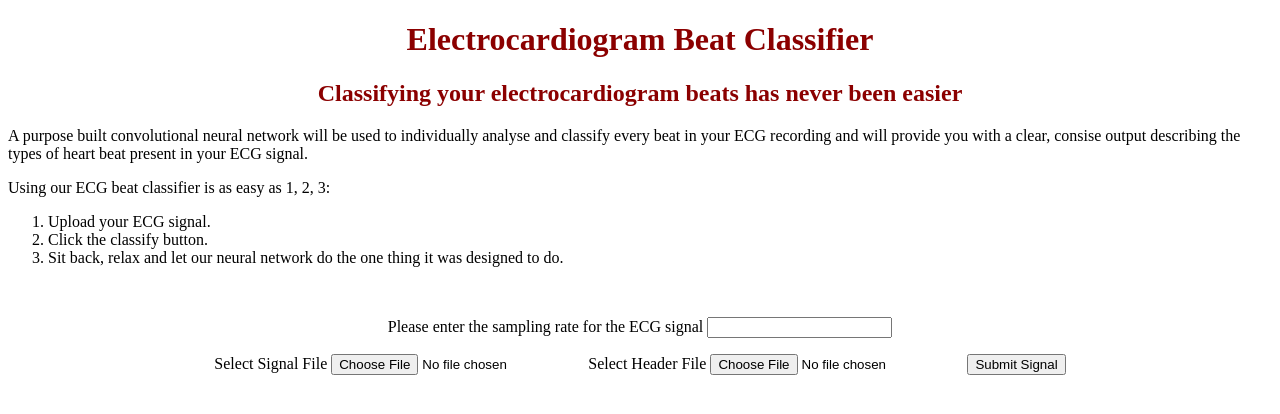
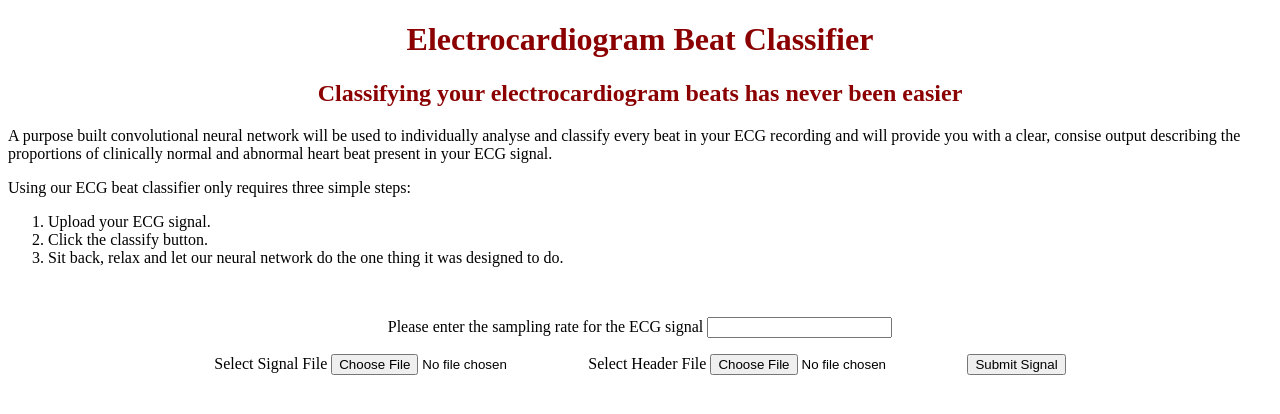
Before and after one commit to 06fsantos/ECG_Analysis, a Flask app: page / in a window 1280 px wide. Shown: the top 414 px of the page. Run offline with Flask 2, Linux system fonts and the light colour scheme.

Commit message:
[update] small changes to text on home.html and results.html

```diff
--- a/ECG_Analysis/templates/home.html
+++ b/ECG_Analysis/templates/home.html
@@ -19,10 +19,10 @@
 		<h2>Classifying your electrocardiogram beats has never been easier</h2>
 
 		<p>
-			A purpose built convolutional neural network will be used to individually analyse and classify every beat in your ECG recording and will provide you with a clear, consise output describing the types of heart beat present in your ECG signal.
+			A purpose built convolutional neural network will be used to individually analyse and classify every beat in your ECG recording and will provide you with a clear, consise output describing the proportions of clinically normal and abnormal heart beat present in your ECG signal.
 		</p>
 		<p>
-			Using our ECG beat classifier is as easy as 1, 2, 3:
+			Using our ECG beat classifier only requires three simple steps:
 		</p>
 		<ol>
 			<li>Upload your ECG signal.</li>
--- a/ECG_Analysis/templates/results.html
+++ b/ECG_Analysis/templates/results.html
@@ -25,6 +25,7 @@
 		</div>
 
 		<div>
+			<p>The locations of the abnormal heart-beats within the signal are as follows: </p>
 			<ol>
 				{% for beat in abnormal_beats %}
 	      			<li>{{ beat }} </li>
```
